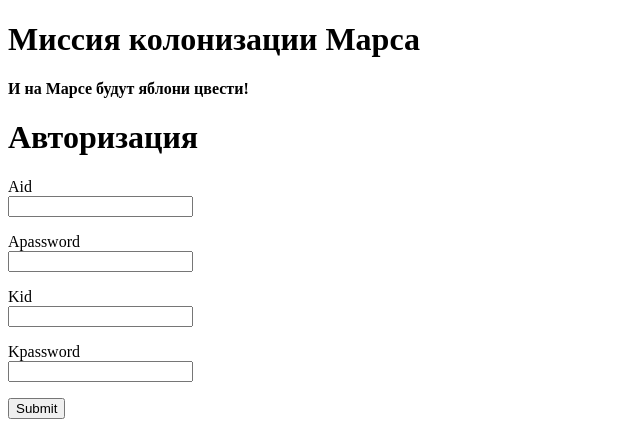
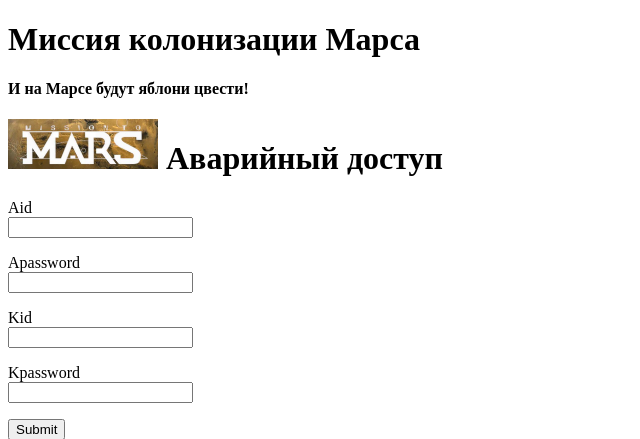
Before and after one commit to Yuri4ek/mars, a Flask app: template templates/login.html in a window 1280 px wide. Shown: the top 439 px of the page, without its empty margins (0-640 px from the left). Run offline with Flask 3, Linux system fonts and the light colour scheme; the template is opened without the code that fills it: most values are stand-ins (such as "Sample title", 1, 10 or a date in 2020); form fields are guessed from the names that the template uses; some libraries are stand-ins or nearby versions.

Commit message:
урок2класка5

```diff
--- a/templates/login.html
+++ b/templates/login.html
@@ -1,7 +1,10 @@
 {% extends "base.html" %}
 
 {% block content %}
-<h1>Авторизация</h1>
+<h1>
+<img src="static/img/MARS-2-7.png"/>
+Аварийный доступ
+</h1>
 <form action="" method="post" novalidate>
     {{ form.hidden_tag() }}
     <p>
```
Also changed, not shown: static/img/MARS-2-7.png (added).
